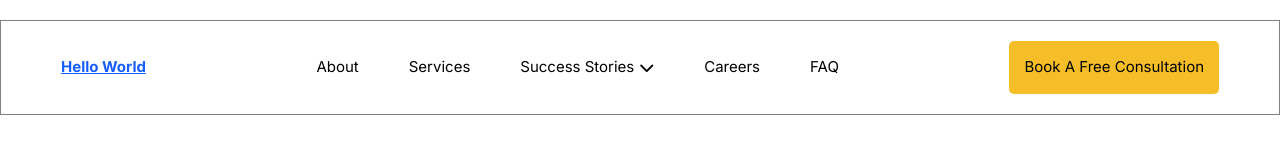
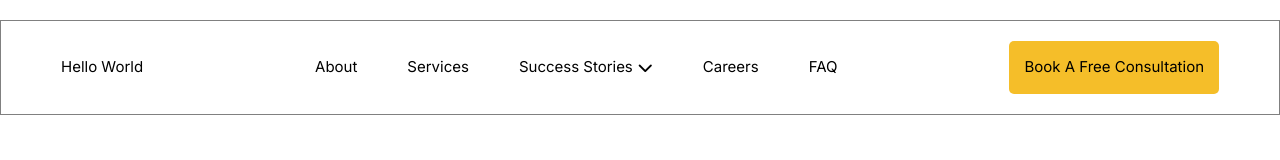
Before and after one commit to YourBookTeam/YBT_Website, a React (Vite) app in the folder ybt_website/: page /YBT_Website/about in a window 1280 px wide. Shown: the top 160 px of the page. Built offline with nearby package versions, Linux system fonts and the light colour scheme.

Commit message:
added dropdown to success stories

```diff
--- a/ybt_website/src/components/navbar.jsx
+++ b/ybt_website/src/components/navbar.jsx
@@ -5,19 +5,39 @@ function NavBar(){
     return (
         <nav>
             <div className="left-nav">
-                <div className="text-3xl font-bold underline text-blue-600">
+                <Link to="/">
                     Hello World
-                </div>
+                </Link>
             </div>
 
             <div className="mid-nav">
                 <Link to="/about">About</Link>
                 <Link to="/services">Services</Link>
 
-                <Link to="/success_stories" className="success-link">
-                    Success Stories
-                    <i class="fa-solid fa-chevron-down"></i>
-                </Link>
+                <div className="success-section">
+                    <button className="success-button">
+                        Success Stories
+                        <i class="fa-solid fa-chevron-down"></i>
+                    </button>
+
+                    <div className="success-dropdown">
+                        <Link to="/success_stories" className="dropdown-item">
+                            <b>Thirst -</b> H.W. Terrence
+                        </Link>
+
+                        <div className="dropdown-divider"></div>
+
+                        <Link to="/success_stories" className="dropdown-item">
+                            <b>Prompting Happiness -</b> Nimrod Vromen
+                        </Link>
+
+                        <div className="dropdown-divider"></div>
+
+                        <Link to="/success_stories" className="dropdown-item">
+                            <b>Under the Floorboards -</b> John Kiss
+                        </Link>
+                    </div>
+                </div>
 
                 <Link to="/careers">Careers</Link>
                 <Link to="/faq">FAQ</Link>
--- a/ybt_website/src/styles/navbar.css
+++ b/ybt_website/src/styles/navbar.css
@@ -33,13 +33,47 @@ a {
     gap: 50px;
 }
 
-.success-link {
+.success-section {
+    display: flex;
+    position: relative;
+}
+
+.success-button {
     border: none;
     background: none;
     cursor: pointer;
     display: flex;
     gap: 5px;
     align-items: center;
+}
+
+.success-dropdown {
+    display: none;
+    position: absolute;
+    top: 100%;
+    min-width: 100%;
+    background: white;
+    padding: 5px 10px 5px 10px;
+    flex-direction: column;
+    gap: 5px;
+}
+
+.dropdown-item {
+    font-size: 12px;
+}
+
+b {
+    font-size: inherit;
+}
+
+.dropdown-divider {
+    border-bottom: 1px solid black;
+    margin-left: -10px;
+    margin-right: -10px;
+}
+
+.success-section:hover .success-dropdown {
+    display: flex;
 }
 
 .right-nav {
```
